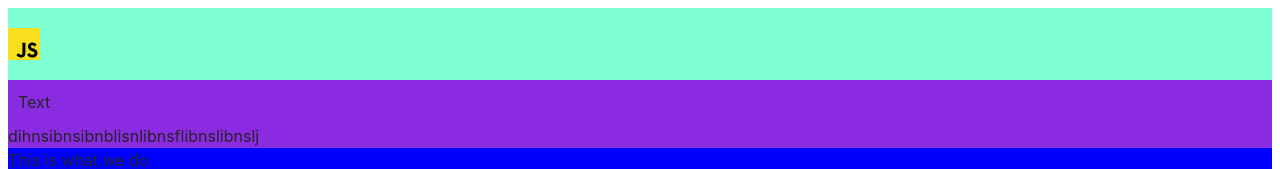
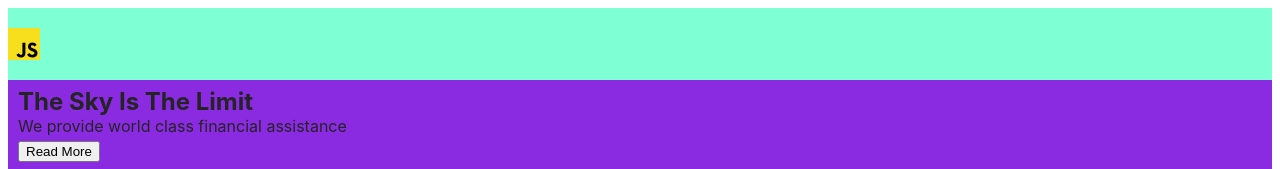
Before and after one commit to Duard4/practice, a website built with Vite: page src/index.html in a window 1280 px wide. Shown: the top 169 px of the page. Built offline with nearby package versions, Linux system fonts and the light colour scheme.

Commit message:
add hero

```diff
--- a/src/partials/hero.html
+++ b/src/partials/hero.html
@@ -1,3 +1,7 @@
 <section class="hero">
-    <p>Text</p>
+  <div>
+    <h1>The Sky Is The Limit</h1>
+    <p>We provide world class financial assistance</p>
+    <button type="button">Read More</button>
+  </div>
 </section>
```
